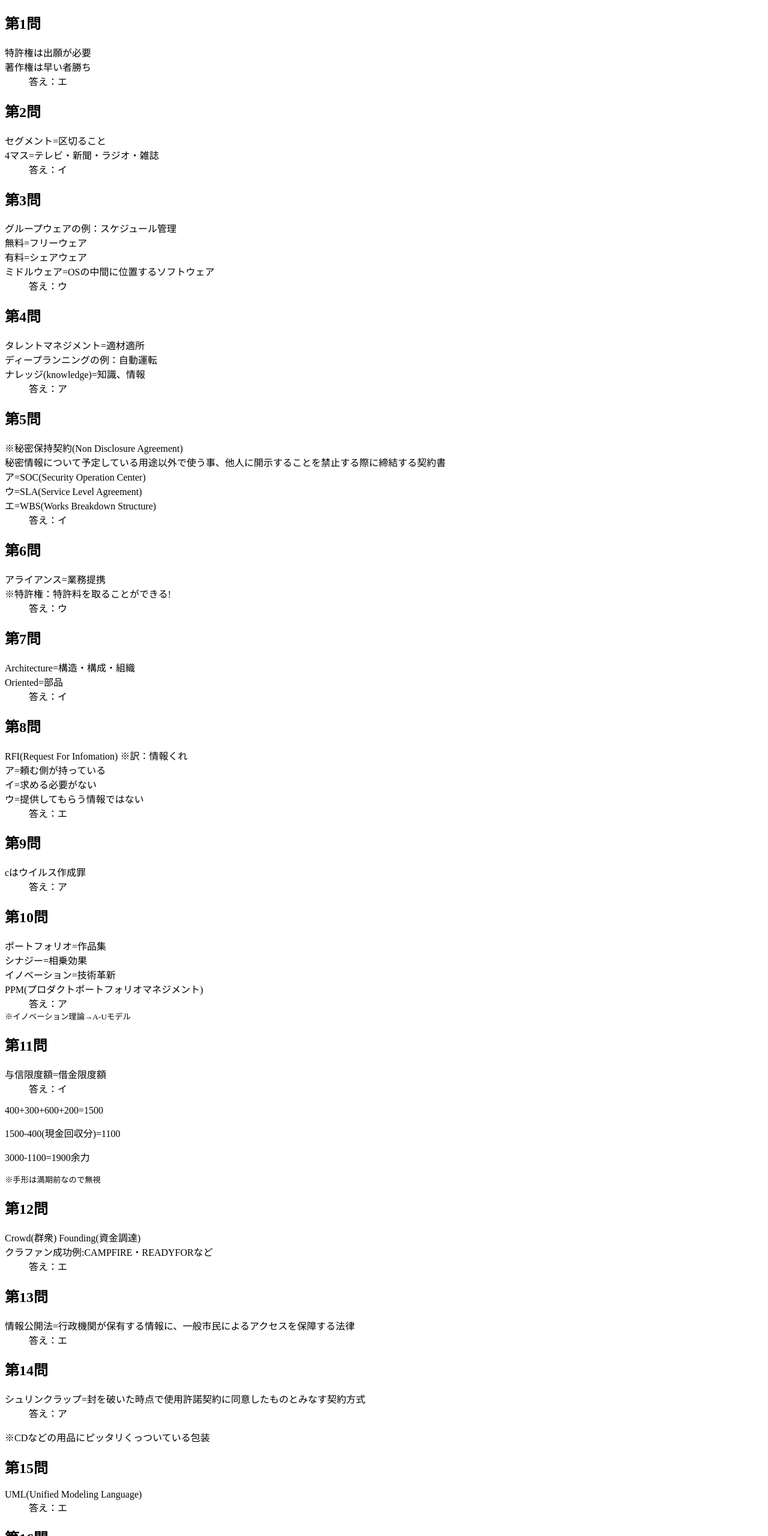
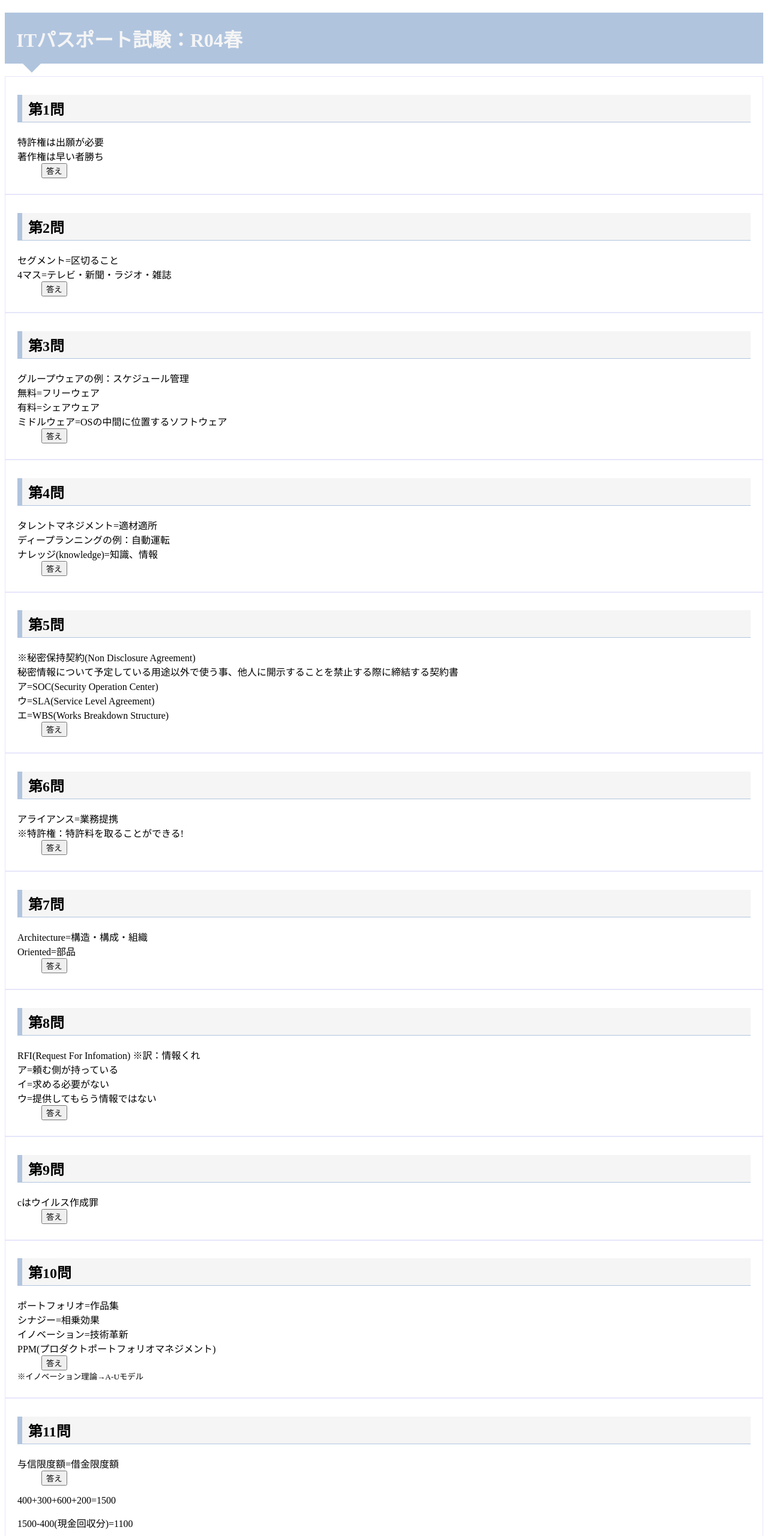
Before and after one commit to koharu3172/marketing, a plain HTML site: page itpass/r04s/index.html in a window 1280 px wide. Shown: the top 2560 px of the page at 60% size. Drawn offline with nearby package versions, Linux system fonts and the light colour scheme.

Commit message:
1021 commit.

```diff
--- a/itpass/r04s/index.html
+++ b/itpass/r04s/index.html
@@ -2,15 +2,20 @@
 <html lang="ja">
   <head>
     <meta charset="UTF-8">
-    <title>R4年春：ITパスポート試験問題</title>
+    <title>ITパスポート試験：R04春</title>
+  <link rel="stylesheet" href="../style.css">
+  <script src="https://ajax.googleapis.com/ajax/libs/jquery/3.6.1/jquery.min.js"></script>
+  <script src="../script.js"></script>
   </head>
   <body>
+    <main>
+      <h1>ITパスポート試験：R04春</h1>
     <section>
       <h1>第1問</h1>
       <dl>
         <dt>特許権は出願が必要</dt>
         <dt>著作権は早い者勝ち</dt>
-        <dd>答え：エ</dd>
+        <dd data-ans="エ"><button class="btn">答え</button></dd>
       </dl>
     </section>
     <section>
@@ -18,7 +23,7 @@
       <dl>
         <dt>セグメント=区切ること</dt>
         <dt>4マス=テレビ・新聞・ラジオ・雑誌</dt>
-        <dd>答え：イ</dd>
+        <dd data-ans="イ"><button class="btn">答え</button></dd>
       </dl>
     </section>
     <section>
@@ -28,7 +33,7 @@
         <dt>無料=フリーウェア</dt>
         <dt>有料=シェアウェア</dt>
         <dt>ミドルウェア=OSの中間に位置するソフトウェア</dt>
-        <dd>答え：ウ</dd>
+        <dd data-ans="ウ"><button class="btn">答え</button></dd>
       </dl>
     </section>
     <section>
@@ -37,7 +42,7 @@
         <dt>タレントマネジメント=適材適所</dt>
         <dt>ディープランニングの例：自動運転</dt>
         <dt>ナレッジ(knowledge)=知識、情報</dt>
-        <dd>答え：ア</dd>
+        <dd data-ans="ア"><button class="btn">答え</button></dd>
       </dl>
     </section>
   </body>
@@ -48,7 +53,7 @@
       <dt>ア=SOC(Security Operation Center)</dt>
       <dt>ウ=SLA(Service Level Agreement)</dt>
       <dt>エ=WBS(Works Breakdown Structure)</dt>
-      <dd>答え：イ</dd>
+      <dd data-ans="イ"><button class="btn">答え</button></dd>
     </dl>
   </section>
   <section>
@@ -56,7 +61,7 @@
     <dl>
       <dt>アライアンス=業務提携</dt>
       <dt>※特許権：特許料を取ることができる!</dt>
-      <dd>答え：ウ</dd>
+      <dd data-ans="ウ"><button class="btn">答え</button></dd>
     </dl>
   </section>
   <section>
@@ -64,7 +69,7 @@
     <dl>
       <dt>Architecture=構造・構成・組織</dt>
       <dt>Oriented=部品</dt>
-      <dd>答え：イ</dd>
+      <dd data-ans="イ"><button class="btn">答え</button></dd>
     </dl>
   </section>
   <section>
@@ -74,14 +79,14 @@
       <dt>ア=頼む側が持っている</dt>
       <dt>イ=求める必要がない</dt>
       <dt>ウ=提供してもらう情報ではない</dt>
-      <dd>答え：エ</dd>
+      <dd data-ans="エ"><button class="btn">答え</button></dd>
     </dl>
   </section>
   <section>
     <h1>第9問</h1>
     <dl>
       <dt>cはウイルス作成罪</dt>
-      <dd>答え：ア</dd>
+      <dd data-ans="ア"><button class="btn">答え</button></dd>
     </dl>
   </section>
   <section>
@@ -91,7 +96,7 @@
       <dt>シナジー=相乗効果</dt>
       <dt>イノベーション=技術革新</dt>
       <dt>PPM(プロダクトポートフォリオマネジメント)</dt>
-      <dd>答え：ア</dd>
+      <dd data-ans="ア"><button class="btn">答え</button></dd>
       <small>※イノベーション理論→A-Uモデル</small>
     </dl>
   </section>
@@ -99,7 +104,7 @@
     <h1>第11問</h1>
     <dl>
       <dt>与信限度額=借金限度額</dt>
-      <dd>答え：イ</dd>
+      <dd data-ans="イ"><button class="btn">答え</button></dd>
       <p>400+300+600+200=1500</p>
       <p>1500-400(現金回収分)=1100</p>
       <p>3000-1100=1900余力</p>
@@ -111,21 +116,21 @@
     <dl>
       <dt>Crowd(群衆) Founding(資金調達)</dt>
       <dt>クラファン成功例:CAMPFIRE・READYFORなど</dt>
-      <dd>答え：エ</dd>
+      <dd data-ans="エ"><button class="btn">答え</button></dd>
     </dl>
   </section>
   <section>
     <h1>第13問</h1>
     <dl>
       <dt>情報公開法=行政機関が保有する情報に、一般市民によるアクセスを保障する法律</dt>
-      <dd>答え：エ</dd>
+      <dd data-ans="エ"><button class="btn">答え</button></dd>
     </dl>
   </section>
   <section>
     <h1>第14問</h1>
     <dl>
       <dt>シュリンクラップ=封を破いた時点で使用許諾契約に同意したものとみなす契約方式</dt>
-      <dd>答え：ア</dd>
+      <dd data-ans="ア"><button class="btn">答え</button></dd>
       <p>※CDなどの用品にピッタリくっついている包装</p>
     </dl>
   </section>
@@ -133,28 +138,28 @@
     <h1>第15問</h1>
     <dl>
       <dt>UML(Unified Modeling Language)</dt>
-      <dd>答え：エ</dd>
+      <dd data-ans="エ"><button class="btn">答え</button></dd>
     </dl>
   </section>
   <section>
     <h1>第16問</h1>
     <dl>
       <dt>マイナンバーは日本に住んでいる人(住民票が日本にある人)のみ</dt>
-      <dd>答え：エ</dd>
+      <dd data-ans="エ"><button class="btn">答え</button></dd>
     </dl>
   </section>
   <section>
     <h1>第17問</h1>
     <dl>
       <dt>Bring Your Own Device(個人使用のデバイスのこと)</dt>
-      <dd>答え：ウ</dd>
+      <dd data-ans="ウ"><button class="btn">答え</button></dd>
     </dl>
   </section>
   <section>
     <h1>第18問</h1>
     <dl>
       <dt>インダストリー=産業革命のこと</dt>
-      <dd>答え：ア</dd>
+      <dd data-ans="ア"><button class="btn">答え</button></dd>
       <p>IoT / AI / ビッグデータ</p>
     </dl>
   </section>
@@ -162,14 +167,36 @@
     <h1>第19問</h1>
     <dl>
       <dt>バランススコアカード(BSC)...戦略経営のためのマネジメントシステム</dt>
-      <dd>答え：エ</dd>
+      <dd data-ans="エ"><button class="btn">答え</button></dd>
     </dl>
   </section>
   <section>
     <h1>第20問</h1>
     <dl>
       <dt>※データ量が大きいのはQRコード</dt>
-      <dd>答え：イ</dd>
+      <dd data-ans="イ"><button class="btn">答え</button></dd>
     </dl>
   </section>
+  <section>
+    <h1>第21問</h1>
+    <dl>
+      <dt>※人間中心のAI社会原則</dt>
+      <dd data-ans="イ"><button class="btn">答え</button></dd>
+    </dl>
+  </section>
+  <section>
+    <h1>第22問</h1>
+    <dl>
+      <dt>SCM(Supply Chain Management)</dt>
+      <dt>Supply(供給) Demand(需要)</dt>
+      <dd data-ans="イ"><button class="btn">答え</button></dd>
+    </dl>
+    <ol class="katakana">
+      <li>SWOT(Strength Weakness Opportunity Threat)</li>
+      <li>正解！</li>
+      <li>バリューチェーン分析</li>
+      <li>PPM分析</li>
+    </ol>
+  </section>
+</main>
 </html>
--- /dev/null
+++ b/itpass/script.js
@@ -0,0 +1,5 @@
+$(function(){
+    $(".btn").on("click" , function(){
+        $(this).text($(this).parent().data("ans")).off("click");
+    });
+});
--- /dev/null
+++ b/itpass/style.css
@@ -0,0 +1,34 @@
+main > h1{
+    color: #f5f5f5;
+    position: relative;
+    padding: 0.6em;
+    background: #b0c4de;
+}
+
+main > h1::after {
+    position: absolute;
+    content: '';
+    top: 100%;
+    left: 30px;
+    border: 15px solid transparent;
+    border-top: 15px solid #b0c4de;
+    width: 0;
+    height: 0;
+}
+
+
+section {
+    border: solid 1px #e6e6fa;
+    padding: 10px 20px;
+}
+
+section h1{
+    background: #f5f5f5;
+    border-bottom: solid 1px #b0c4de;
+    border-left: solid 8px #b0c4de;
+    padding: 5px 0 5px 10px;
+}
+
+.katakana{
+    list-style-type: katakana;
+}
```
Also changed, not shown: 1 other file.
